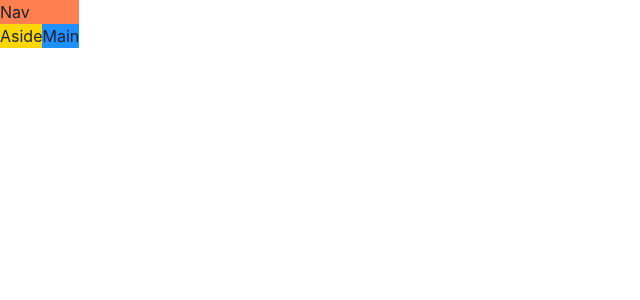
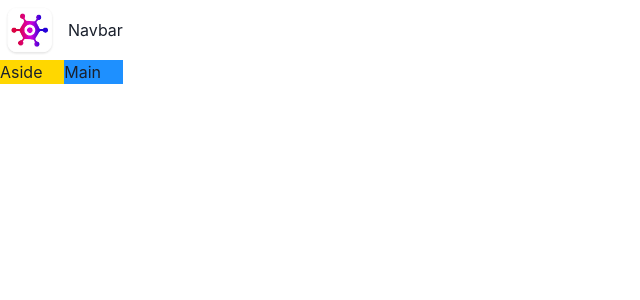
Before and after one commit to saif1448/game-hub-proj, a React (Vite) app in the folder game-hub-proj/: page / in a window 1280 px wide. Shown: the top 300 px of the page, without its empty margins (0-640 px from the left). Built offline with nearby package versions, Linux system fonts and the light colour scheme.

Commit message:
build a navbar

```diff
--- a/game-hub-proj/src/App.tsx
+++ b/game-hub-proj/src/App.tsx
@@ -1,11 +1,14 @@
 import { Grid, GridItem, Show } from '@chakra-ui/react'
+import Navbar from './components/Navbar'
 
 function App() {
   return <Grid templateAreas={{
     base: `"nav" "main"`,
     lg: `"nav nav" "aside main"`
   }}>
-    <GridItem area={'nav'} bg='coral'>Nav</GridItem>
+    <GridItem area={'nav'}>
+      <Navbar/>
+    </GridItem>
     <Show above='lg'>
       <GridItem area={'aside'} bg='gold'>Aside</GridItem>
     </Show>
--- /dev/null
+++ b/game-hub-proj/src/components/Navbar.tsx
@@ -0,0 +1,16 @@
+
+import { HStack, Image, Text } from '@chakra-ui/react'
+import logo from '../assets/logo.webp'
+
+
+
+const Navbar = () => {
+    return (
+        <HStack>
+            <Image src={logo} boxSize='60px' />
+            <Text>Navbar</Text>
+        </HStack>
+    )
+}
+
+export default Navbar
```
Also changed, not shown: game-hub-proj/src/assets/logo.webp (added).
